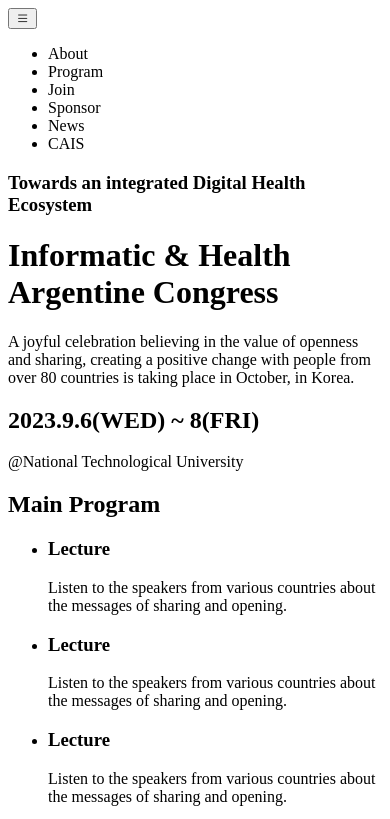
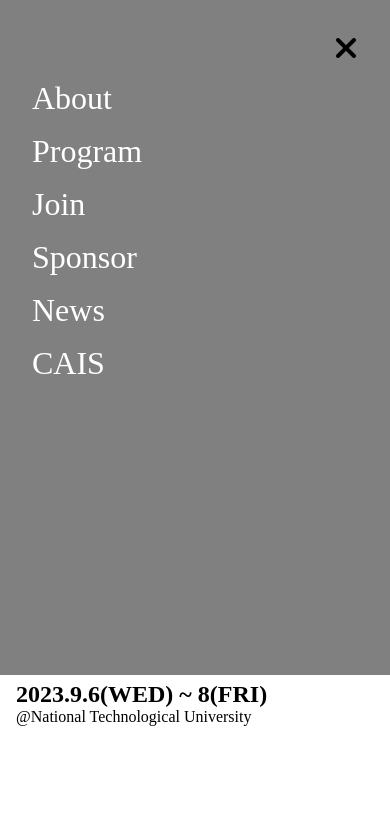
Before and after one commit to ulises2607/congress-CAIS, a website: page index.html in a window 390 px wide. Both pictures are taken after a click on the button 22 px from the left and 18 px from the top of the page. Shown: the top 819 px of the page. Drawn offline with nearby package versions, Linux system fonts and the light colour scheme.

Commit message:
Adding background images to the assets folder. Setting the mobile menu in js and css functionality. Adding close mobile menu button. Giving first styles to the mobile menu.

```diff
--- a/about-style.css
+++ b/about-style.css
@@ -0,0 +1,54 @@
+*,
+*:after,
+*:before {
+    margin: 0;
+    padding: 0;
+    box-sizing: border-box;
+    text-decoration: none;
+    list-style: none;
+}
+body {
+    font-size: 100%;
+    list-style-type: none;
+    display: flex;
+    flex-direction: column;
+}
+/* HEADER */
+header {
+    display: flex;
+    align-items: center;
+    height: 3em;
+    background-color: transparent;
+    margin: 1rem;
+}
+
+.menu {
+    display: none;
+}
+
+.hamb-icon {
+    background-color: transparent;
+    border: none;
+    width: 2rem;
+    font-size: 2.5rem;
+    cursor: pointer;
+
+}
+
+.hamb-active {
+    background-color: grey;
+    width: 100vw;
+    display: flex;
+    justify-content: space-between;
+    align-items: center;
+    border-bottom: 1px solid #fff;
+    box-shadow: 5px 0 10px ;
+}
+
+
+
+main {
+    display: flex;
+    flex-direction: column;
+    gap: 2rem;
+}
--- a/index-style.css
+++ b/index-style.css
@@ -0,0 +1,160 @@
+*,
+*:after,
+*:before {
+    margin: 0;
+    padding: 0;
+    box-sizing: border-box;
+    text-decoration: none;
+    list-style: none
+}
+body{
+    font-size: 100%;
+    list-style-type: none;
+    display: flex;
+    flex-direction: column;
+}
+
+/* HEADER */
+header {
+    display: flex;
+    align-items: center;
+    height: 3em;
+    background-color: white;
+    margin: 1rem;
+}
+
+.hamb-icon {
+    font-size: 2rem;
+    border: none;
+    padding: 1rem;
+    background: transparent;
+}
+
+.navbar {
+    display: none;
+}
+
+.navbar.active{
+    display: flex;
+    flex-direction: column;
+    padding: 2rem;
+    gap: 1rem;
+    background-color: grey;
+    font-size: 2rem;
+    position: fixed;
+    top: 0;
+    left: 0;
+    bottom: 20%;
+    right: 0;
+    transition: all 1s;
+}
+
+.navbar.active a {
+    color: white;
+}
+
+.close-btn {
+    display: flex;
+    width: fit-content;
+    align-self: flex-end;
+    background-color: transparent;
+    border: none;
+    font-size: 2rem;
+}
+
+
+
+
+/* MAIN */
+main {
+    padding: 0rem 0 6rem 0;
+}
+
+.main-container {
+    display: flex;
+    flex-direction: column;
+    gap: 2rem;
+}
+
+.heading {
+    width: 100vw;
+    padding-top: 15rem;
+    color: black;
+    /* background-image: linear-gradient(rgba(0, 0, 0, 0), rgba(0, 0, 0, 0.5)), url(Assets/home/heading/bg-tec-y-salud.jpg);
+    background-repeat: no-repeat;
+    background-size: cover;
+    backogro
+    border-end-end-radius: 10%;
+    border-end-start-radius: 10%; */
+}
+
+.heading h1 {
+    width: 50%;
+    font-size: 2rem;
+    padding-left: 1rem;
+}
+
+.heading h3 {
+    padding: 2rem 0 3rem 1rem;
+    font-size: 1rem;
+}
+
+.main-container article {
+    color: #515151;
+    font-size: 0.75rem;
+    font-family: Lato;
+    font-style: normal;
+    font-weight: 400;
+    line-height: 1.0625rem;
+    letter-spacing: -0.0075rem;
+    padding: 0 1rem 0 1rem;
+}
+
+.date-place {
+    padding: 0 1rem 0 1rem;
+}
+
+/* MAIN PROGRAM */
+
+.main-program {
+    background-color: rgb(16 7 33);
+}
+
+.mp-container {
+    color: white;
+    display: flex;
+    flex-direction: column;
+    align-items: center;
+    gap: 2rem;
+    padding-bottom: 2.5rem;
+}
+
+.mp-container h2 {
+    padding: 1rem;
+    border-bottom: 1px solid rgb(141 37 50);
+}
+
+.program-list {
+    padding: 1rem;
+    display: flex;
+    flex-direction: column;
+    gap: 10px;
+}
+
+.program-item {
+    display: flex;
+    background-color: #3B3E45;
+    gap: 1rem;
+}
+
+.join-btn {
+    color: white;
+    width: 100%;
+    margin: 1rem;
+    background-color: rgb(65 163 163);
+    padding: 1.5rem;
+}
+
+.sponsor {
+    background-color: #414246;
+}
--- a/index.html
+++ b/index.html
@@ -3,43 +3,50 @@
 <head>
     <meta charset="UTF-8">
     <meta name="viewport" content="width=device-width, initial-scale=1.0">
-    <link rel="stylesheet" href="https://cdn.jsdelivr.net/npm/bootstrap-icons@1.10.5/font/bootstrap-icons.css">
-    <link rel="stylesheet" href="home-style.css">
+    <link rel="stylesheet" href="index-style.css">
+    <link rel="stylesheet" href="path/to/font-awesome/css/font-awesome.min.css">
     <title>Document</title>
+    <script src="https://kit.fontawesome.com/ea73301412.js" crossorigin="anonymous"></script>
 </head>
 <body>
     <!-- HEADER -->
     <header>
+        <nav class="menu m-close">
             <button class="hamb-icon">
-            <i class="bi bi-list"></i>
+                <i class="fa-sharp fa-solid fa-bars" style="color: #0f0f0f;"></i>
             </button>
-
-        <nav>
             <ul class="navbar">
-                <li class="nav-item">About</li>
-                <li class="nav-item">Program</li>
-                <li class="nav-item">Join</li>
-                <li class="nav-item">Sponsor</li>
-                <li class="nav-item">News</li>
-                <li class="nav-item">CAIS</li>
+                <button class="close-btn"><i class="fa-solid fa-xmark"></i></button>
+                <li class="nav-item"><a href="">About</a></li>
+                <li class="nav-item"><a href="">Program</a></li>
+                <li class="nav-item"><a href="">Join</a></li>
+                <li class="nav-item"><a href="">Sponsor</a></li>
+                <li class="nav-item"><a href="">News</a></li>
+                <li class="nav-item"><a href="">CAIS</a></li>
             </ul>
         </nav>
+
+        <img src="" alt="">
     </header>
     <!-- Main -->
     <main>
+        <div class="main-container">
             <div class="heading">
+                <h1>Informatic & Health Argentine Congress</h1>
                 <h3>Towards an integrated Digital Health Ecosystem</h3>
-            <h1>Informatic & Health Argentine Congress</h1>
             </div>
             <article>
                 A joyful celebration believing in the value of openness and sharing, creating a positive change with people from over 80 countries is taking place in October, in Korea.
             </article>
-
+            <div class="date-place">
                 <h2>2023.9.6(WED) ~ 8(FRI)</h2>
-        @National Technological University
+                <p>@National Technological University</p>
+            </div>
+        </div>
     </main>
     <!-- Main Program -->
     <section class="main-program">
+        <div class="mp-container">
             <h2>Main Program</h2>
 
             <ul class="program-list">
@@ -63,10 +70,10 @@
                     <h3>Lecture</h3>
                     <p>Listen to the speakers from various countries about the messages of sharing and opening.</p>
                 </li>
+            </ul>
+            <button class="join-btn"> Join Congress</button>
+        </div>
 
-            <button class="join-btn"> Join Congress</button>
-
-        </ul>
     </section>
     <!-- TOPICS -->
     <section class="topics">
@@ -95,5 +102,6 @@
             </p>
         </div>
     </footer>
+    <script src="main.js"></script>
 </body>
 </html>
--- /dev/null
+++ b/main.js
@@ -0,0 +1,11 @@
+const navbar = document.querySelector('.navbar');
+const openButton = document.querySelector('.hamb-icon');
+const closeButton = document.querySelector('.close-btn');
+
+openButton.addEventListener('click', () => {
+  navbar.classList.toggle('active');
+});
+
+closeButton.addEventListener('click', () => {
+  navbar.classList.toggle('active');
+});
```
Also changed, not shown: about.html (+5 -2 lines), Assets/about/estructura-molecular-abstracta-en-el-fondo-blanco-81102305.webp (added), Assets/home/heading/bg-tec-y-salud.jpg (added). Lines whose indentation alone changed are shown as unchanged.
